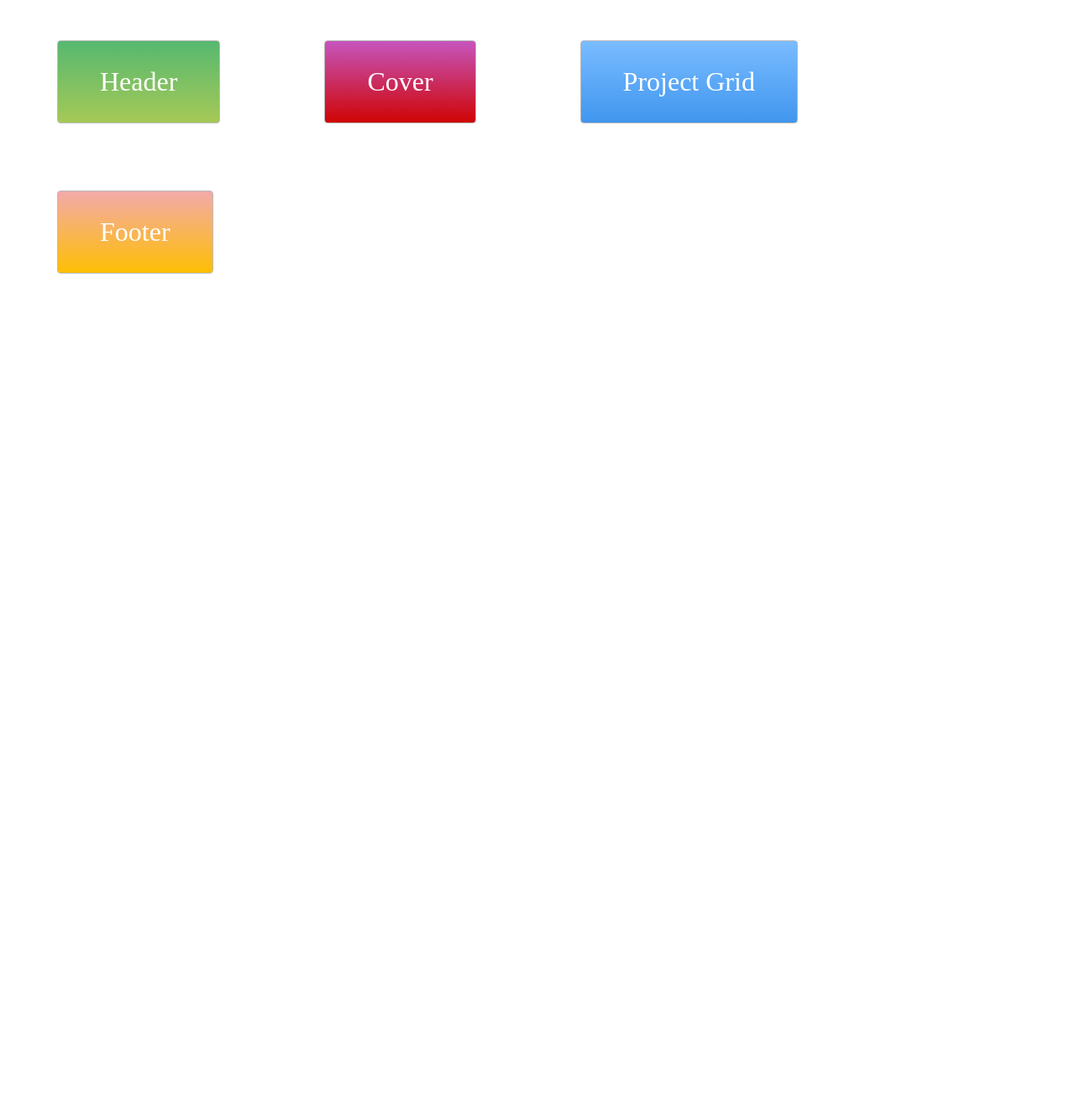
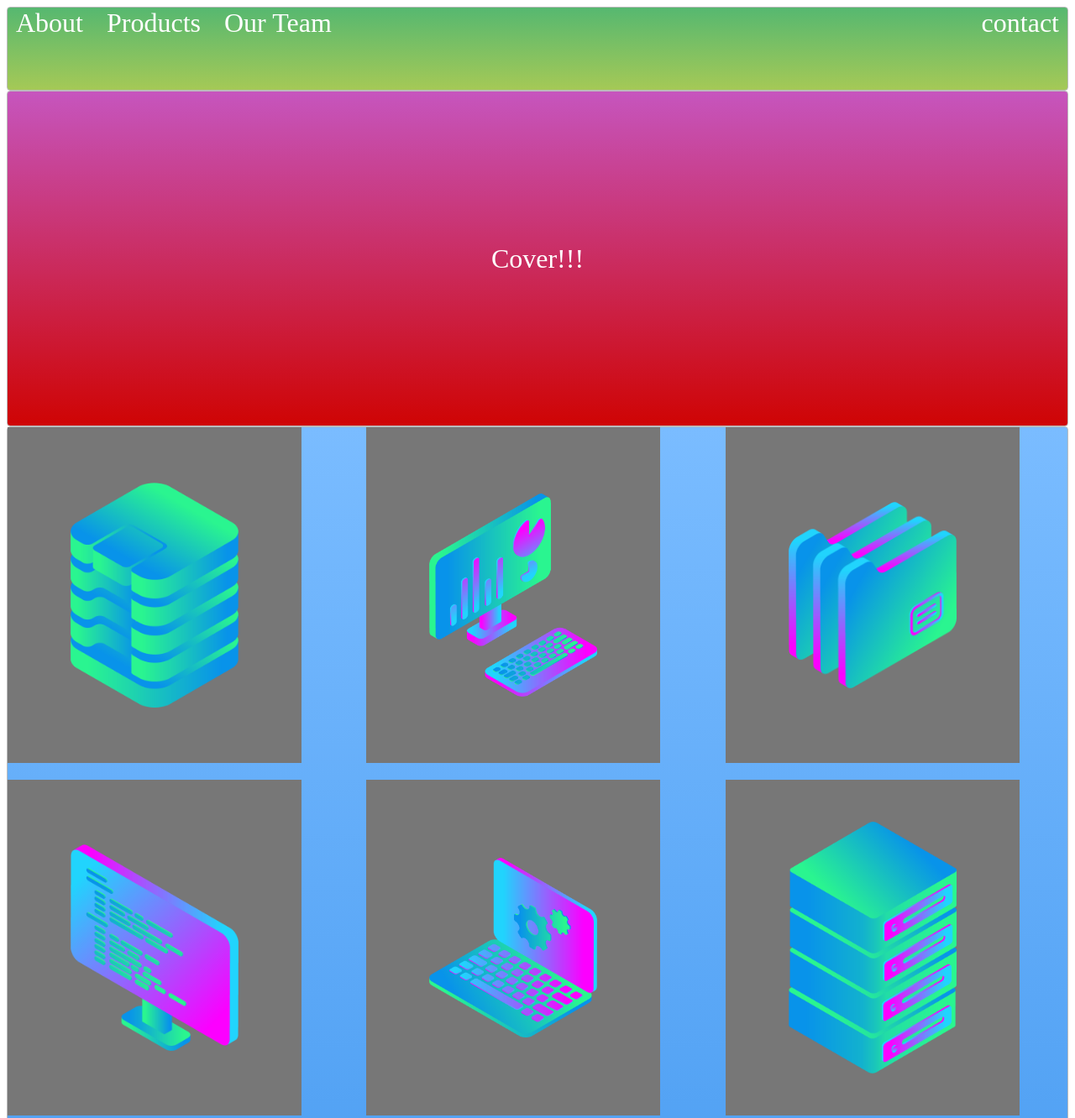
Before and after one commit to zaher-recode/exercise13may, a plain HTML site: page index.html in a window 1280 px wide. Shown: the top 1332 px of the page at 84% size. Before the commit the page ends 800 px from the top, so only its background shows below. Drawn offline with Linux system fonts and the light colour scheme.

Commit message:
solution

```diff
--- a/index.html
+++ b/index.html
@@ -5,9 +5,46 @@
   <link rel="stylesheet" type="text/css" href="./style.css">
 </head>
 <body>
-  <div class="zone green">Header</div>
-  <div class="zone red">Cover</div>
-  <div class="zone blue">Project Grid</div>
-  <div class="zone yellow">Footer</div>
+  <div class="zone green">
+    <div class="header-links">
+    <a href="#">About</a>
+    <a href="#">Products</a>
+    <a href="#">Our Team</a>
+    <a href="#" class="end">contact</a>
+  </div>
+
+  </div>
+  <div class="zone red">
+    <p>Cover!!!</p>
+  </div>
+  <div class="zone blue">
+    <div class="bg">
+    <img src="/img/data_storage_2_2.png" alt="" class="image">
+  </div>
+  <div class="bg">
+    <img src="/img/desktop_analytics_2.png" alt="" class="image">
+  </div>
+  <div class="bg">
+    <img src="/img/files_2.png" alt="" class="image">
+  </div>
+  <div class="bg">
+    <img src="/img/monitor_coding_2.png" alt="" class="image">
+  </div>
+  <div class="bg">
+    <img src="/img/monitor_settings_2.png" alt="" class="image">
+  </div>
+  <div class="bg">
+    <img src="/img/server_2_2.png" alt="" class="image">
+  </div>
+  <div class="bg">
+    <img src="/img/server_3.png" alt="" class="image">
+  </div>
+  <div class="bg">
+    <img src="/img/server_safe_2.png" alt="" class="image">
+  </div>
+  </div>
+  <div class="zone yellow">
+    <p>Made By RECODE</p>
+  </div>
 </body>
 </html>
--- a/style.css
+++ b/style.css
@@ -1,8 +1,14 @@
+body{
+    grid-template-columns: auto;
+    grid-template-rows: 100px 400px auto 70px;
+
+    display:grid;
+
+}
 .zone {
-    padding:30px 50px;
-    margin:40px 60px;
+    /* padding:30px 50px; */
+    /* margin:40px 60px; */
     cursor:pointer;
-    display:inline-block;
     color:#FFF;
     font-size:2em;
     border-radius:4px;
@@ -16,6 +22,50 @@
     -o-box-shadow:rgba(0,0,0,0.8) 0px 5px 15px, inset rgba(0,0,0,0.15) 0px -10px 20px;
     box-shadow:rgba(0,0,0,0.8) 0px 5px 15px, inset rgba(0,0,0,0.15) 0px -10px 20px;
 }
+
+
+a{
+text-decoration: none;
+color: white;
+margin: 0 10px;
+}
+.end{
+    float: right;
+    text-align: end;
+}
+
+.red{
+    clear: both;
+    display: flex;
+    justify-content: center;
+    align-items: center;
+}
+.bg{
+    background-color: #777;
+    height: 400px;
+    width: 350px;
+    display: flex;
+    justify-content: center;
+    align-items: center;
+}
+.image{
+
+    width:200px;
+}
+
+.blue{
+display: grid;
+/* grid-template-columns: repeat(auto-fill, minmax(350px, 1fr)); */
+grid-template-columns: repeat(auto-fill, minmax(350px, 1fr));
+
+grid-gap: 20px;
+
+}
+
+.yellow{
+text-align: center;
+}
+
 
 /***********************************************************************
  *  Green Background
```
